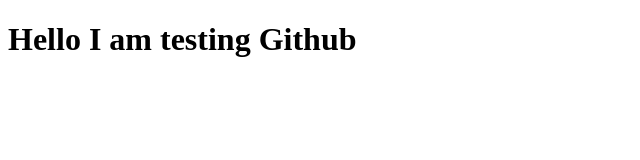
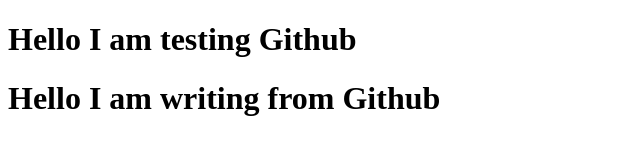
Before and after one commit to SadiqurRahman057/Very-First-website, a plain HTML site: page index.html in a window 1280 px wide. Shown: the whole page, without its empty margins (0-640 px from the left). Drawn offline with Linux system fonts and the light colour scheme.

Commit message:
Update from github

```diff
--- a/index.html
+++ b/index.html
@@ -8,5 +8,7 @@
 </head>
 <body>
     <h1>Hello I am testing Github</h1>
+    <h1>Hello I am writing from Github</h1>
+
 </body>
 </html>
```
